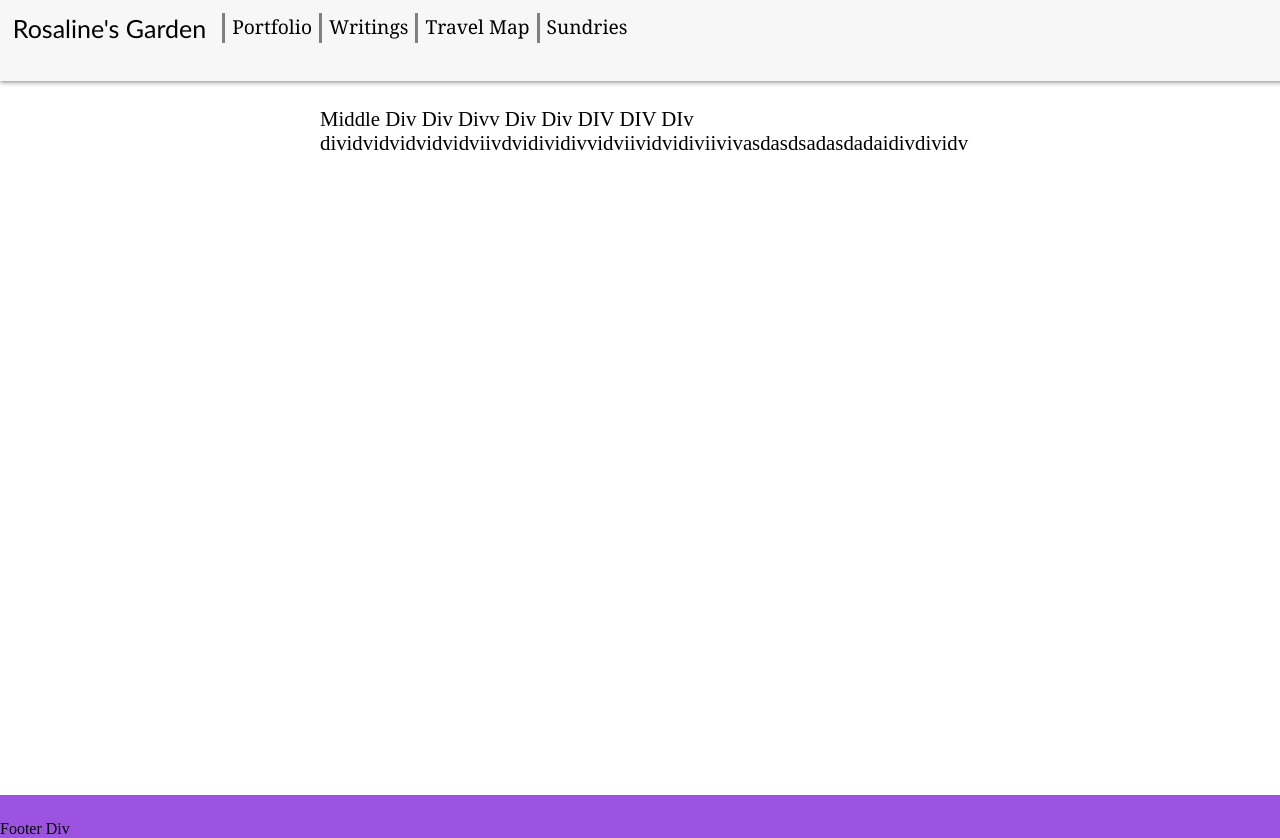
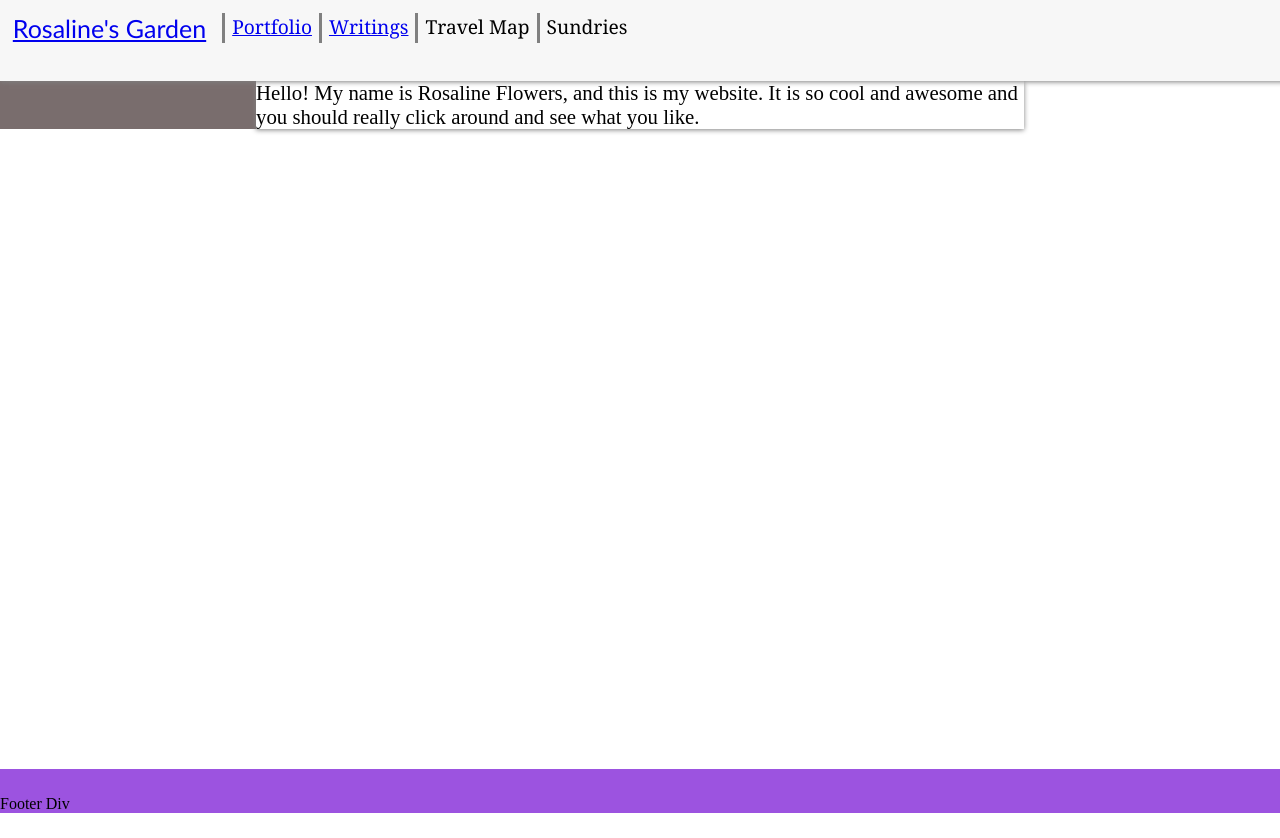
Before and after one commit to SereneMOS/Personal-Website, a plain HTML site: page home.html in a window 1280 px wide. Shown: the top 838 px of the page. After the commit the page ends 813 px from the top, so only its background shows below. Drawn offline with Linux system fonts and the light colour scheme.

Commit message:
Changed center div for home.html into three subdivs Created new pages for porfolio and writings and liked to them from home, as well as home linking back to itself

```diff
--- a/home.html
+++ b/home.html
@@ -53,14 +53,22 @@
             font-size: larger;
         }
         #middle-div {
-            background-color: rgb(255, 255, 255);
             padding-bottom: 50%;
-            padding-left: 25%;
-            padding-top: 2%;
             display: flex;
             overflow: auto;
             font-size: 130%;
+        }
+        #left-middle-div {
+            width: 20%;
+            background-color: rgb(121, 109, 109);
+        }
+        #content-div {
             box-shadow: 0px 1px 5px gray;
+            width: 60%;
+            height: 100%;
+        }
+        #right-middle-div {
+
         }
         #footer-div {
             background-color: rgb(156, 83, 224);
@@ -72,13 +80,23 @@
 </head>
 <body>
     <div id="top-div">
-        <div id="header">Rosaline's Garden</div>
-        <div id="portfolio">Portfolio</div>
-        <div id="writings">Writings</div>
+        <div id="header">
+            <a href="C:\Users\Porter\OneDrive\Documents\GitHub\Personal-Website\home.html">Rosaline's Garden</a>
+        </div>
+        <div id="portfolio">
+            <a href="C:\Users\Porter\OneDrive\Documents\GitHub\Personal-Website\portfolio.html">Portfolio</a>
+        </div>
+        <div id="writings">
+            <a href="C:\Users\Porter\OneDrive\Documents\GitHub\Personal-Website\writings.html">Writings</a>
+        </div>
         <div id="travel-map">Travel Map</div>
         <div id="sundries">Sundries</div>
     </div>
-    <div id="middle-div">Middle Div Div Divv Div Div DIV DIV DIv dividvidvidvidvidviivdvidividivvidviividvidiviivivasdasdsadasdadaidivdividv</div>
+    <div id="middle-div">
+        <div id="left-middle-div"></div>
+        <div id="content-div">Hello! My name is Rosaline Flowers, and this is my website. It is so cool and awesome and you should really click around and see what you like.</div>
+        <div id="right-middle-div"></div>
+    </div>
     <div id="footer-div">Footer Div</div>
 </body>
 
```
Also changed, not shown: portfolio.html (added), writings.html (added).
